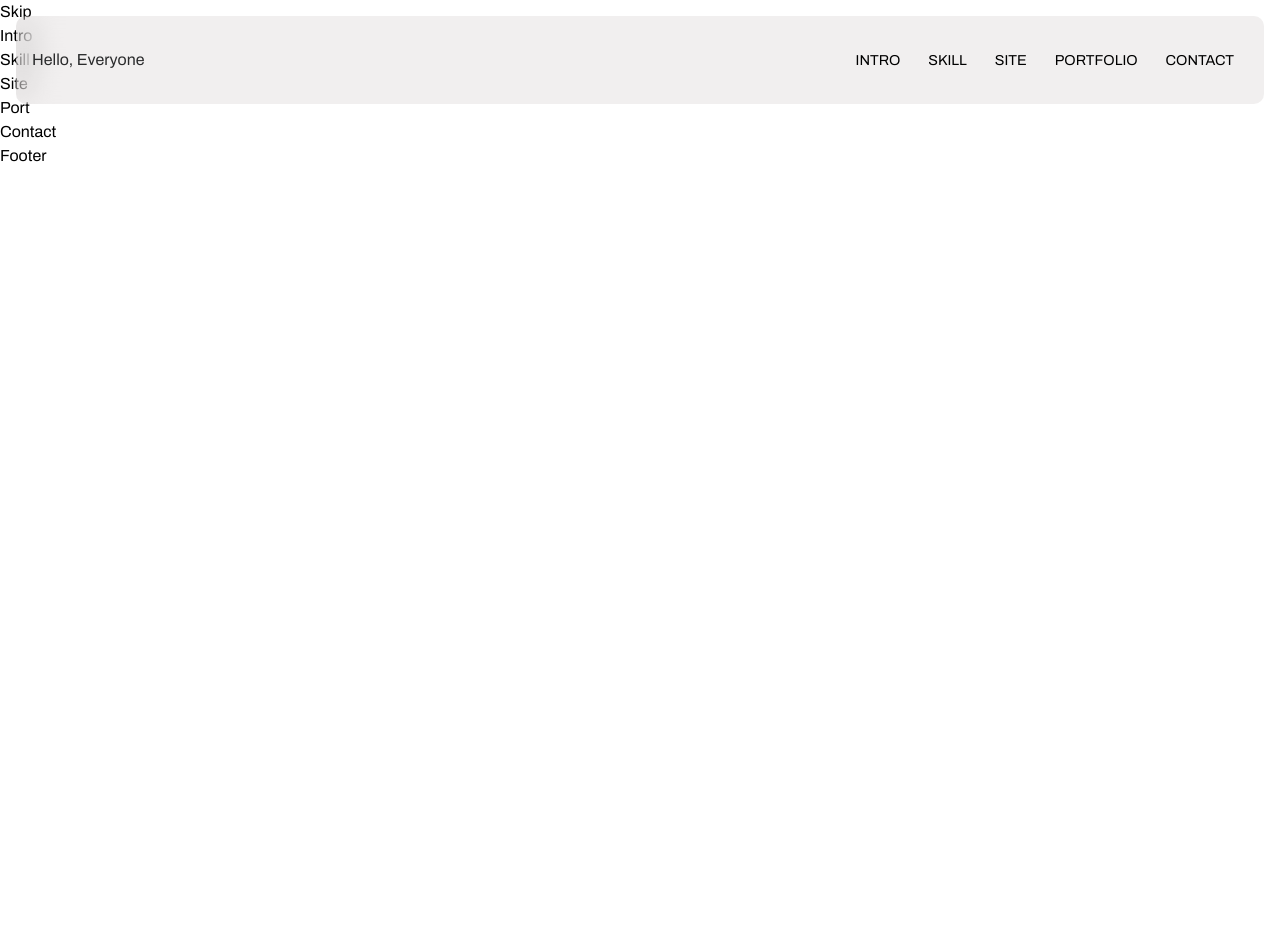
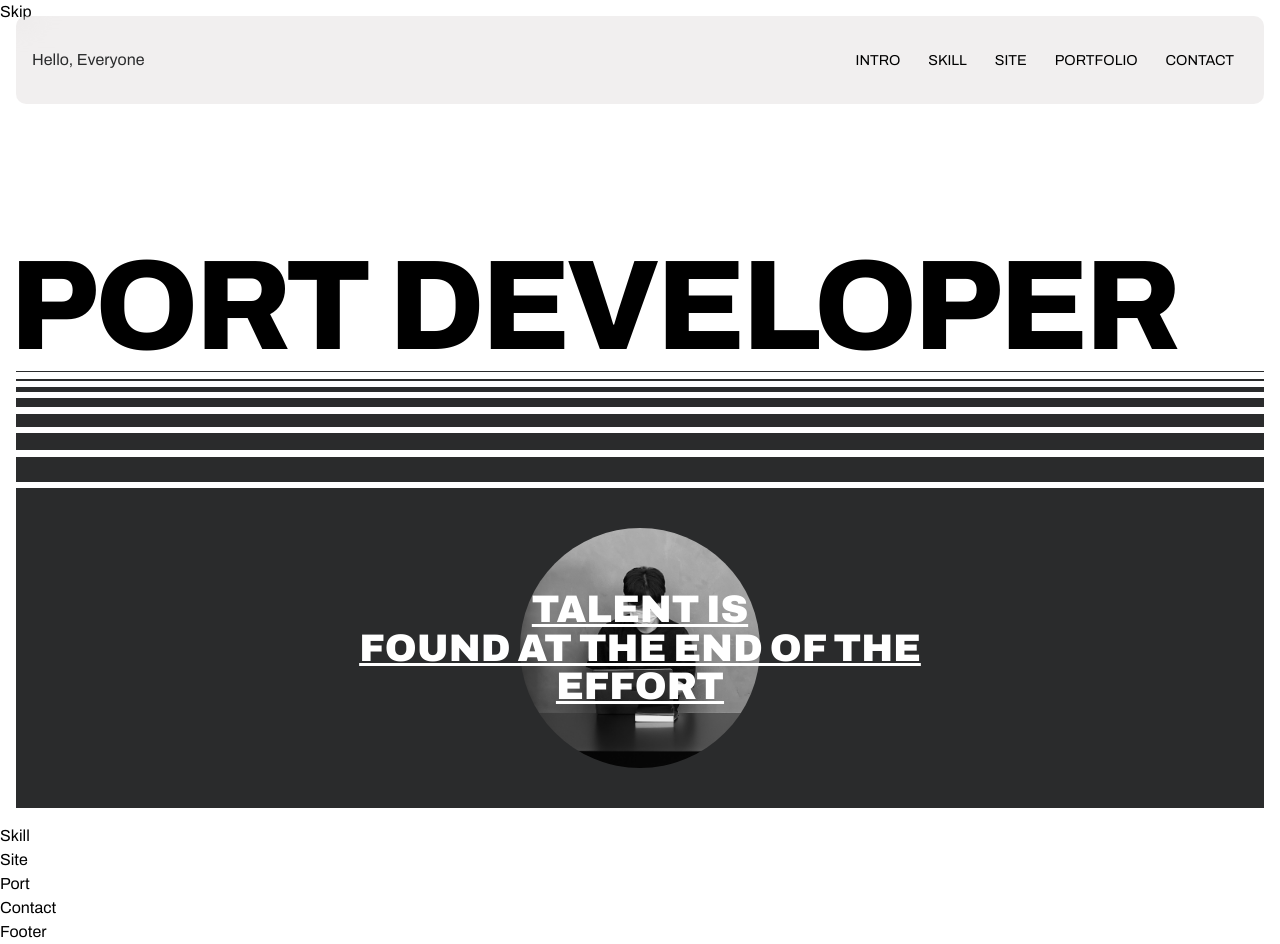
Before and after one commit to piljupark/personal, a React (Create React App) app: page / in a window 1280 px wide. Before the commit the page ends 800 px from the top, so only its background shows below. Built offline with nearby package versions, Linux system fonts and the light colour scheme.

Commit message:
intro setting

```diff
--- a/src/assets/scss/section/_intro.scss
+++ b/src/assets/scss/section/_intro.scss
@@ -0,0 +1,154 @@
+#intro {
+    height: 100vh;
+}
+
+.intro__inner{
+    width: 100%;
+    height: 100%;
+    display: flex;
+    align-items: flex-start;
+    justify-content: flex-end;
+    flex-direction: column;
+    padding: 16px;
+
+    @media (max-width: 800px) {
+        justify-content: center;
+    }
+
+    .intro__title {
+        font-size: 10vw;
+        text-transform: uppercase;
+        line-height: 1;
+        font-weight: 800;
+        white-space: nowrap;
+        text-indent: -0.5vw;
+        letter-spacing: -0.3vw;
+
+        @media (max-width:320px) {
+            display: none;
+        }
+    }
+
+    .intro__text{
+        position: relative;
+        width: 100%;
+        height: 40vh;
+        background-color: var(--black);
+        color: var(--white);
+        display: flex;
+        align-items: center;
+        justify-content: center;
+        flex-direction: column;
+
+        .text {
+            font-size: 3vw;
+            line-height: 1;
+            font-weight: 900;
+            text-transform: uppercase;
+            text-decoration: underline;
+            text-align: center;
+            position: relative;
+            z-index: 100;
+            transition: all 0.3s;
+            cursor: all-scroll;
+
+            @media (max-width: 800px) {
+                font-size: 24px;
+            }
+        }
+
+        .img {
+            position: absolute;
+            left: 50%;
+            top: 50%;
+            width: 30vh;
+            height: 30vh;
+            transform: translate(-50%, -50%);
+            border-radius: 50%;
+            overflow: hidden;
+            filter: grayscale(100%);
+            transition: all 0.3s;
+
+            @media (max-width: 320px) {
+                width: 20vh;
+                height: 20vh;
+            }
+        }
+
+        &:hover .text {
+            opacity: 0;
+        }
+
+        &:hover .img {
+            filter: grayscale(0);
+        }
+    }
+
+    .intro__lines {
+        width: 100%;
+
+        .line {
+            display: block;
+            width: 100%;
+            height: 1px;
+            background-color: var(--black);
+            margin-bottom: 0.5vw;
+
+            &:nth-child(1){
+                height: 1px;
+            }
+            &:nth-child(2){
+                height: 2px;
+            }
+            &:nth-child(3){
+                height: 5px;
+            }
+            &:nth-child(4){
+                height: 9px;
+            }
+            &:nth-child(5){
+                height: 13px;
+            }
+            &:nth-child(6){
+                height: 17px;
+            }
+            &:nth-child(7){
+                height: 25px;
+            }
+        }
+
+        &.bottom {
+            .line {
+                margin-top: 0.5vw;
+            margin-bottom: 0;
+            display: none;
+
+                @media (max-width: 800px){
+                    display: block;
+                }
+
+                &:nth-child(1){
+                    height: 25px;
+                }
+                &:nth-child(2){
+                    height: 17px;
+                }
+                &:nth-child(3){
+                    height: 13px;
+                }
+                &:nth-child(4){
+                    height: 9px;
+                }
+                &:nth-child(5){
+                    height: 5px;
+                }
+                &:nth-child(6){
+                    height: 2px;
+                }
+                &:nth-child(7){
+                    height: 1px;
+                }
+            }
+        }
+    }
+}
--- a/src/components/Header.jsx
+++ b/src/components/Header.jsx
@@ -1,4 +1,4 @@
-import React, { useState } from "react"
+import React, { useState } from "react";
 
 const headerNav = [
     {
@@ -71,4 +71,4 @@
 
 
 
-export default Header
+export default Header;
--- a/src/components/Intro.jsx
+++ b/src/components/Intro.jsx
@@ -1,7 +1,48 @@
-import React from "react"
+import React from "react";
+
+import about from "../assets/img/about.jpg";
+
+const introText = {
+    title: "port developer",
+    desc: ["talent is", "found at the end of the", "effort"],
+};
 
 const Intro = () => {
-    return <div> Intro </div>;
+    return (
+        <section id="intro">
+            <div className="intro__inner">
+                <h1 className="intro__title">{introText.title}</h1>
+                <div className="intro__lines" aria-hidden="true">
+                    <span className="line"></span>
+                    <span className="line"></span>
+                    <span className="line"></span>
+                    <span className="line"></span>
+                    <span className="line"></span>
+                    <span className="line"></span>
+                    <span className="line"></span>
+                </div>
+                <div className="intro__text">
+                    <div className="text">
+                        <div>{introText.desc[0]}</div>
+                        <div>{introText.desc[1]}</div>
+                        <div>{introText.desc[2]}</div>
+                    </div>
+                    <div className="img">
+                        <img src={about} alt="어바웃" />
+                    </div>
+                </div>
+                <div className="intro__lines bottom" aria-hidden="true">
+                    <span className="line"></span>
+                    <span className="line"></span>
+                    <span className="line"></span>
+                    <span className="line"></span>
+                    <span className="line"></span>
+                    <span className="line"></span>
+                    <span className="line"></span>
+                </div>
+            </div>
+        </section>
+    );
 };
 
-export default Intro
+export default Intro;
```
Also changed, not shown: src/assets/img/about.jpg (added).
